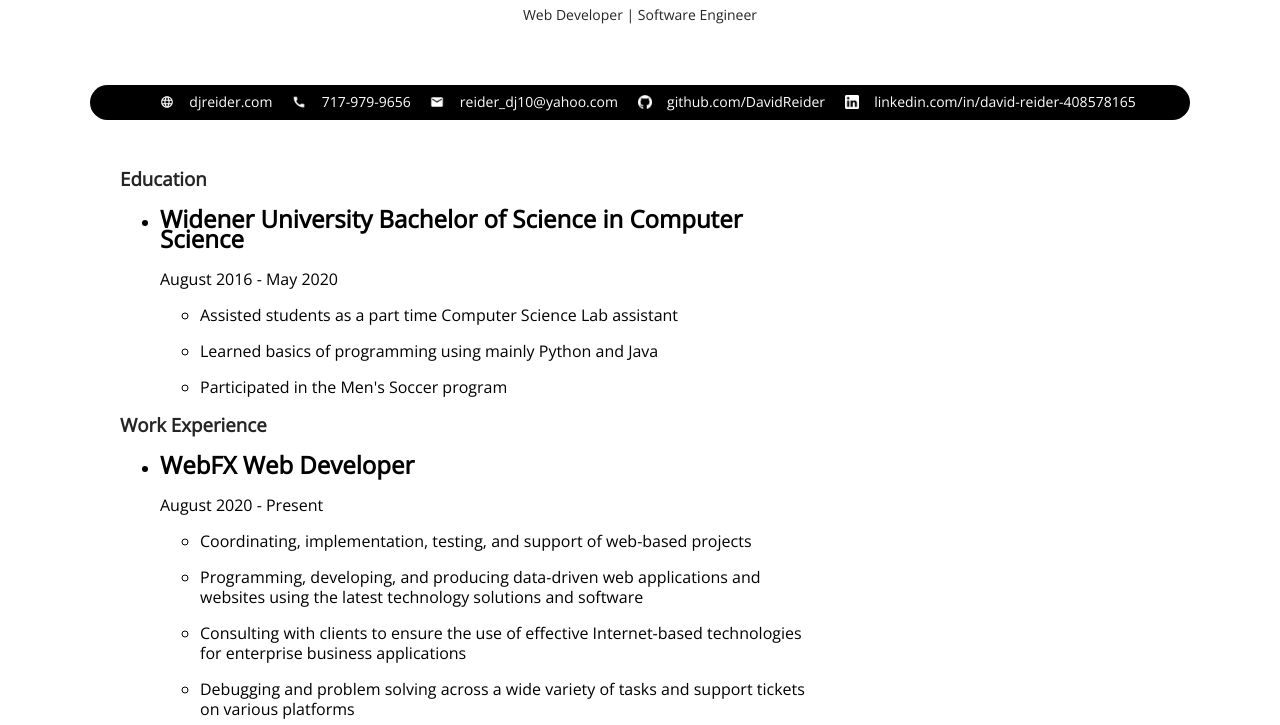
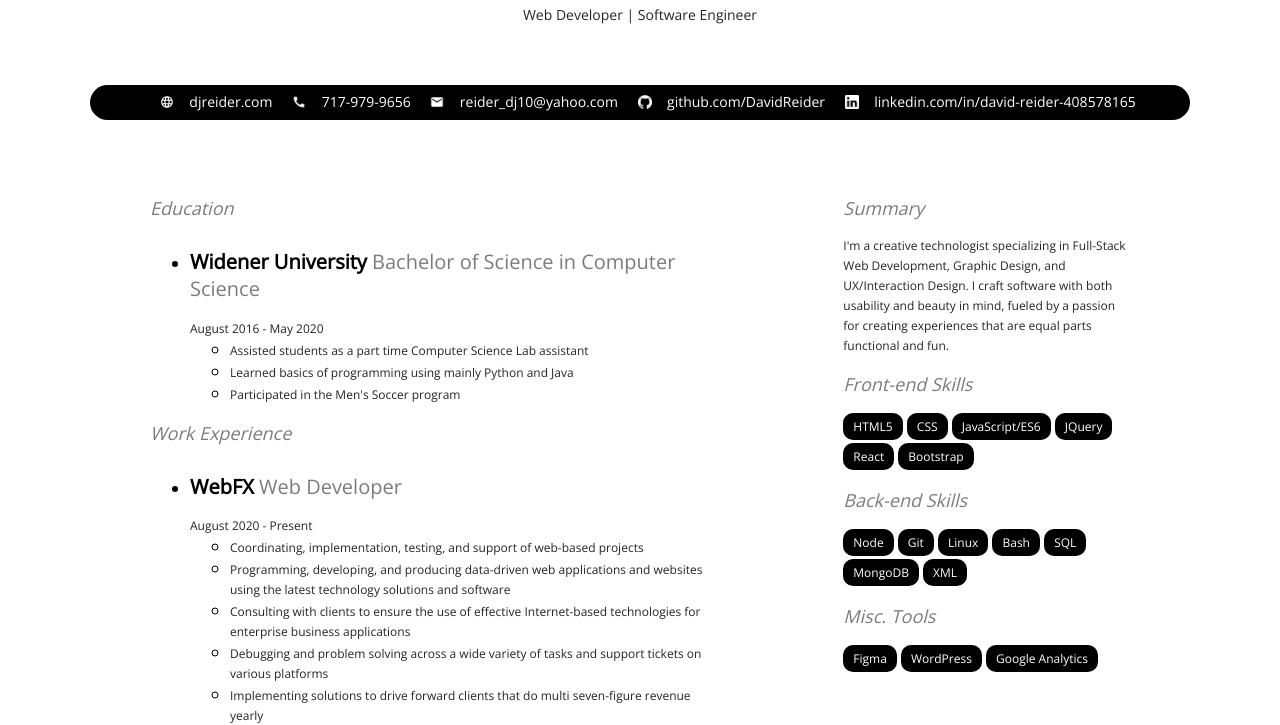
Before and after one commit to sairam030/interactive-res, a plain HTML site: page index.html in a window 1280 px wide. Shown: the part 91-816 px from the top of the page. Drawn offline with nearby package versions, Linux system fonts and the light colour scheme.

Commit message:
Add Summary and Skills

```diff
--- a/css/styles.css
+++ b/css/styles.css
@@ -124,3 +124,92 @@ a {
   grid-template-columns: 2fr 1fr;
   border-radius: 0px 0px 15px 15px;
 }
+
+.res-body .first {
+  width: 90%;
+}
+
+.res-body h3 {
+  font-weight: normal;
+  color: #252525;
+  opacity: 0.6;
+  font-size: 18px;
+  font-style: italic;
+}
+
+.res-body p {
+  color: #252525;
+  font-size: 12px;
+}
+
+.res-body .body-container {
+  padding: 30px;
+}
+
+.res-body .res-ex p {
+  margin: 0px;
+}
+
+.res-body .res-ex h2 {
+  font-size: 20px;
+  margin-top: 30px;
+  color: black;
+  line-height: normal;
+}
+
+.res-body .res-ex span {
+  font-weight: lighter;
+  color: #252525;
+  opacity: 0.6;
+}
+
+.res-body .summary {
+  margin-left: 0px;
+}
+
+.res-body .res-sum a {
+  color: #252525;
+  font-size: 12px;
+}
+
+.res-body .res-sum p {
+  font-size: 12px;
+}
+
+.res-body .res-sum li {
+  font-size: 12px;
+  color: #252525;
+}
+
+.res-body .res-sum .project {
+  display: -webkit-inline-box;
+  display: -ms-inline-flexbox;
+  display: inline-flex;
+  font-size: 12px;
+  font-weight: bold;
+  color: #252525;
+  padding-top: 10px;
+}
+
+.res-body .res-sum .research-title {
+  color: black !important;
+  background: white !important;
+  padding: 0px 0px 0px 3px !important;
+  font-size: 18px !important;
+  opacity: 0.6;
+  font-weight: normal;
+}
+
+.res-body .res-sum span {
+  background-color: black;
+  color: white;
+  font-size: 12px;
+  padding: 5px 10px 5px 10px;
+  line-height: 30px;
+  border-radius: 10px;
+}
+
+.res-body .res-sum span span {
+  padding: 0px;
+  color: black;
+}
--- a/index.html
+++ b/index.html
@@ -162,6 +162,40 @@
             >
           </ul>
         </div>
+        <div class="body-container res-sum">
+          <h3>Summary</h3>
+          <p class="summary">
+            I'm a creative technologist specializing in Full-Stack Web
+            Development, Graphic Design, and UX/Interaction Design. I craft
+            software with both usability and beauty in mind, fueled by a passion
+            for creating experiences that are equal parts functional and fun.
+          </p>
+          <h3>Front-end Skills</h3>
+          <div class="sum-list">
+            <span>HTML5</span>
+            <span>CSS</span>
+            <span>JavaScript/ES6</span>
+            <span>JQuery</span>
+            <span>React</span>
+            <span>Bootstrap</span>
+          </div>
+          <h3>Back-end Skills</h3>
+          <div class="sum-list">
+            <span>Node</span>
+            <span>Git</span>
+            <span>Linux</span>
+            <span>Bash</span>
+            <span>SQL</span>
+            <span>MongoDB</span>
+            <span>XML</span>
+          </div>
+          <h3>Misc. Tools</h3>
+          <div class="sum-list">
+            <span>Figma</span>
+            <span>WordPress</span>
+            <span>Google Analytics</span>
+          </div>
+        </div>
       </div>
     </div>
   </body>
```
